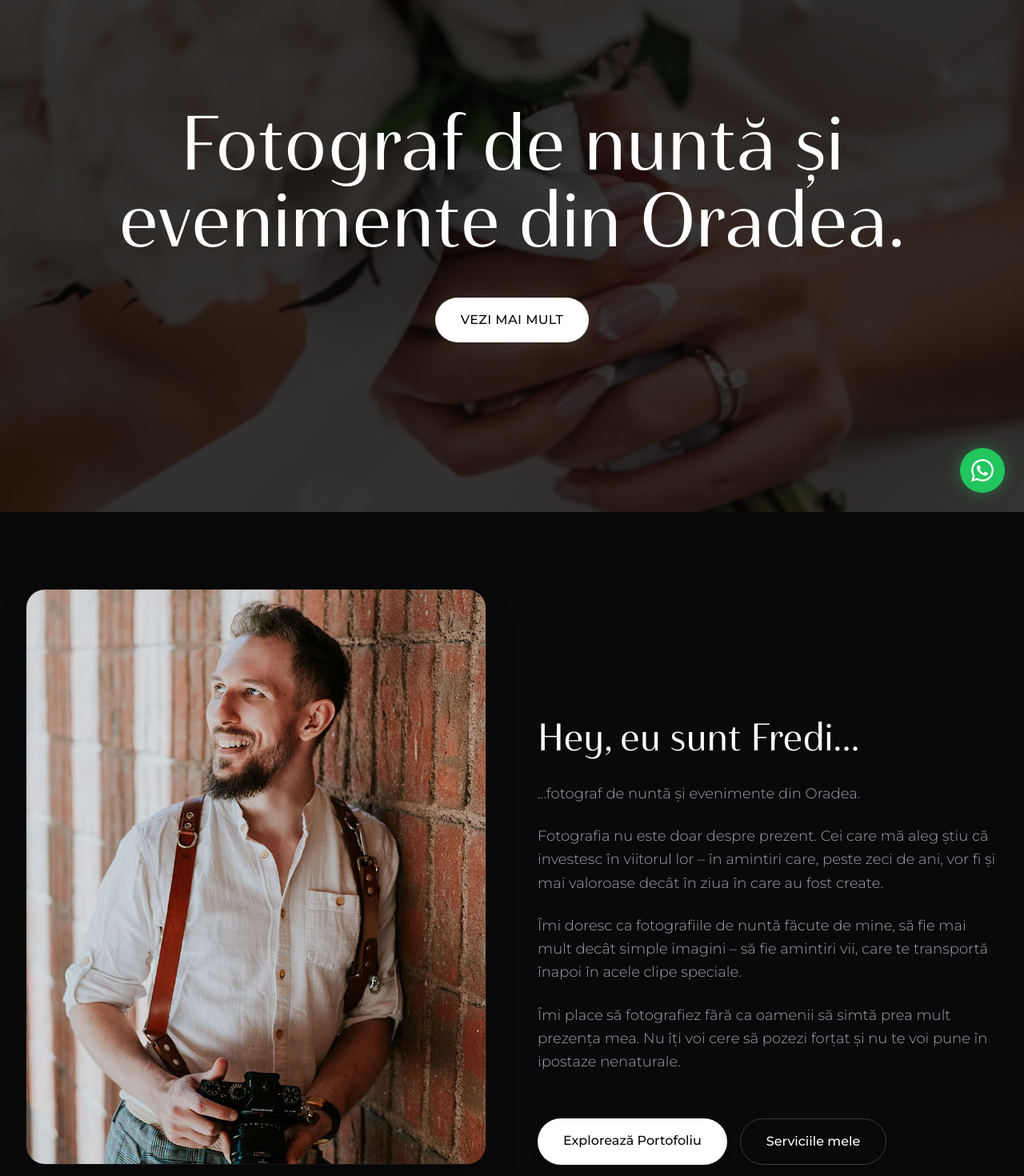
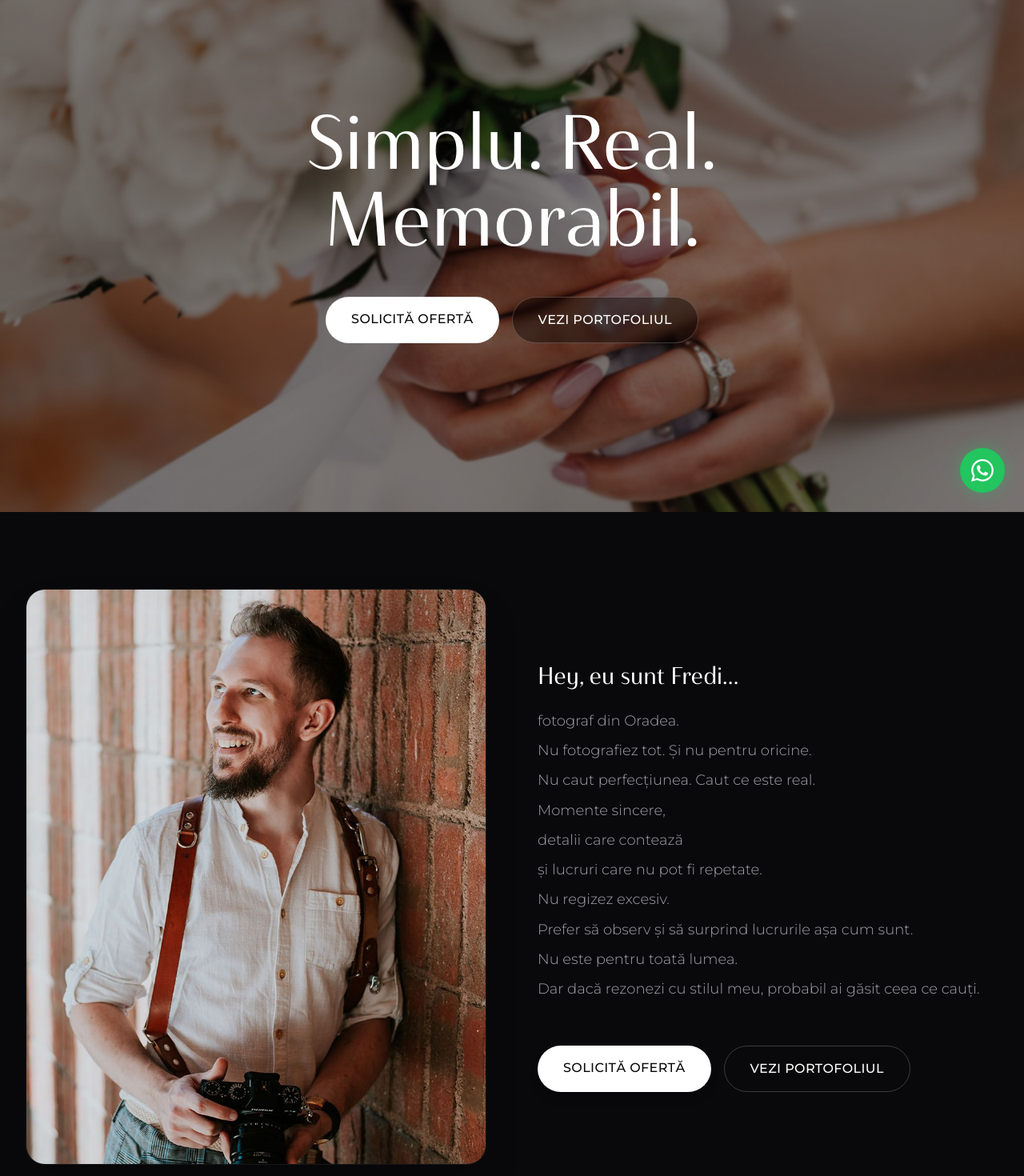
Before and after one commit to kristofihans/TrueFrame, a React (Vite) app: page /#/ in a window 1280 px wide. Shown: the part 160-1630 px from the top of the page at 80% size. Built offline with nearby package versions, Linux system fonts and the light colour scheme; no server answers.

Commit message:
update final

```diff
--- a/src/pages/Home.jsx
+++ b/src/pages/Home.jsx
@@ -67,7 +67,7 @@ export default function Home() {
       {/* 1. Hero Section with Slideshow */}
       <section className="relative h-screen flex flex-col justify-center items-center overflow-hidden pt-20">
         <div className="absolute inset-0 z-0">
-          <AnimatePresence mode="wait">
+          <AnimatePresence>
             <motion.img
               key={currentHero}
               src={heroImages[currentHero]}
@@ -87,18 +87,18 @@ export default function Home() {
             initial={{ opacity: 0, y: 20 }} animate={{ opacity: 1, y: 0 }} transition={{ duration: 0.8 }}
             className="text-5xl md:text-7xl lg:text-8xl font-serif font-normal text-white leading-tight mb-8"
           >
-            Fotograf de nuntă și evenimente din Oradea.
+            Simplu. Real. Memorabil.
           </motion.h1>
           <motion.div
             initial={{ opacity: 0, scale: 0.9 }} animate={{ opacity: 1, scale: 1 }} transition={{ duration: 0.8, delay: 0.4 }}
-            className="flex justify-center mt-12"
+            className="flex flex-col sm:flex-row justify-center mt-12 gap-4"
           >
-            <button
-              onClick={() => document.getElementById('bio').scrollIntoView({ behavior: 'smooth' })}
-              className="btn-primary font-medium tracking-wide uppercase shadow-[0_0_30px_rgba(255,255,255,0.1)]"
-            >
-              Vezi mai mult
-            </button>
+            <Link to="/contact" className="btn-primary font-medium tracking-wide uppercase shadow-[0_0_30px_rgba(255,255,255,0.1)]">
+              Solicită ofertă
+            </Link>
+            <Link to="/portofoliu" className="btn-outline bg-black/40 backdrop-blur-sm hover:!bg-black/60 font-medium tracking-wide uppercase">
+              Vezi portofoliul
+            </Link>
           </motion.div>
         </div>
       </section>
@@ -119,40 +119,32 @@ export default function Home() {
                   onError={(e) => { e.target.src = 'https://images.unsplash.com/photo-1554046920-90dcac028c24?q=80&w=3049&auto=format&fit=crop'; }}
                 />
               </div>
-              <div className="glass-panel p-8 rounded-2xl border border-white/20 shadow-2xl backdrop-blur-md">
-                <p className="text-sm md:text-base text-white font-medium text-center leading-relaxed italic">
-                  “Cred că secretul unei fotografii reușite stă în emoțiile sincere: o îmbrățișare caldă, o privire plină de emoție, o explozie de râs autentic. Te invit să vizualizezi portofoliul meu.”
-                </p>
-              </div>
             </motion.div>
 
             <motion.div
               initial="hidden" whileInView="visible" viewport={{ once: true }} variants={fadeIn}
               className="space-y-8 order-1 lg:order-2"
             >
-              <h2 className="text-4xl md:text-5xl font-serif font-normal text-white mb-6">Hey, eu sunt Fredi...</h2>
-              <div className="text-zinc-400 leading-relaxed text-lg font-light space-y-6">
-                <p>...fotograf de nuntă și evenimente din Oradea.</p>
-                <p>
-                  Fotografia nu este doar despre prezent. Cei care mă aleg știu că investesc în viitorul lor – în amintiri care, peste zeci de ani, vor fi și mai valoroase decât în ziua în care au fost create.
-                </p>
-                <p>
-                  Îmi doresc ca fotografiile de nuntă făcute de mine, să fie mai mult decât simple imagini – să fie amintiri vii, care te transportă înapoi în acele clipe speciale.
-                </p>
-                <p>
-                  Îmi place să fotografiez fără ca oamenii să simtă prea mult prezența mea. Nu îți voi cere să pozezi forțat și nu te voi pune în ipostaze nenaturale.
-                </p>
+              <div className="text-zinc-400 leading-relaxed text-lg font-light space-y-2">
+                <p className="text-white text-3xl font-serif mb-6">Hey, eu sunt Fredi…</p>
+                <p>fotograf din Oradea.</p>
+                <p>Nu fotografiez tot. Și nu pentru oricine.</p>
+                <p>Nu caut perfecțiunea. Caut ce este real.</p>
+                <p>Momente sincere,</p>
+                <p>detalii care contează</p>
+                <p>și lucruri care nu pot fi repetate.</p>
+                <p>Nu regizez excesiv.</p>
+                <p>Prefer să observ și să surprind lucrurile așa cum sunt.</p>
+                <p>Nu este pentru toată lumea.</p>
+                <p>Dar dacă rezonezi cu stilul meu, probabil ai găsit ceea ce cauți.</p>
               </div>
 
               {/* Desktop Buttons (Hidden on mobile) */}
               <div className="hidden lg:flex gap-4 pt-6">
-                <Link to="/portofoliu" className="btn-primary">Explorează Portofoliu</Link>
-                <button
-                  onClick={() => document.getElementById('servicii').scrollIntoView({ behavior: 'smooth' })}
-                  className="btn-outline"
-                >
-                  Serviciile mele
-                </button>
+                <Link to="/contact" className="btn-primary uppercase tracking-wide">Solicită ofertă</Link>
+                <Link to="/portofoliu" className="btn-outline uppercase tracking-wide">
+                  Vezi portofoliul
+                </Link>
               </div>
             </motion.div>
           </div>
@@ -164,13 +156,10 @@ export default function Home() {
             viewport={{ once: true }}
             className="lg:hidden flex flex-col gap-4 pt-12 w-full max-w-sm mx-auto px-4"
           >
-            <Link to="/portofoliu" className="btn-primary w-full text-center">Explorează Portofoliu</Link>
-            <button
-              onClick={() => document.getElementById('servicii').scrollIntoView({ behavior: 'smooth' })}
-              className="btn-outline w-full text-center"
-            >
-              Serviciile mele
-            </button>
+            <Link to="/contact" className="btn-primary w-full text-center uppercase tracking-wide">Solicită ofertă</Link>
+            <Link to="/portofoliu" className="btn-outline w-full text-center uppercase tracking-wide">
+              Vezi portofoliul
+            </Link>
           </motion.div>
         </div>
       </section>
@@ -257,11 +246,14 @@ export default function Home() {
               className="space-y-8"
             >
               <h2 className="text-4xl font-serif text-white">Garanție 100% Satisfacție</h2>
-              <p className="text-zinc-400 text-lg font-light leading-relaxed">
-                Mă angajez să livrez nu doar fotografii, ci emoții reale care dăinuiesc. Fiecare detaliu și privire este surprinsă cu devotament, la cele mai înalte standarde artistice, pentru ca amintirile voastre să fie absolut impecabile.
+              <p className="text-zinc-400 text-lg font-light leading-relaxed mb-4">
+                Fotografia are valoare pe termen lung — fie că este vorba despre amintiri, imagine personală sau identitatea unui brand.
+              </p>
+              <p className="text-zinc-400 text-lg font-light leading-relaxed mb-4">
+                Ofer această garanție pentru că am încredere deplină în munca mea și în ceea ce livrez. Dacă, după livrare, consideri că nu am respectat nivelul promis și rezultatul nu reflectă ceea ce am stabilit împreună, îți returnez întreaga sumă.
               </p>
               <p className="text-zinc-400 text-lg font-light leading-relaxed">
-                Dacă nu ești mulțumit de calitatea serviciilor mele, vom lucra împreună până când rezultatul final va fi cel dorit de tine.
+                Fotografia rămâne o formă de artă, iar preferințele pot fi diferite — de aceea, garanția nu acoperă aspectele subiective. Însă, dacă așteptările și promisiunile nu se aliniază, nu rămâi dezamăgit(ă).
               </p>
             </motion.div>
           </div>
@@ -377,8 +369,9 @@ export default function Home() {
               className="p-8 md:p-12 glass-panel rounded-[2.5rem] space-y-8"
             >
               <div className="pb-6 border-b border-white/10">
+                <h3 className="text-2xl font-serif text-white mb-2">Ce zici, începem împreună această aventură?</h3>
                 <p className="text-zinc-400 text-lg font-light leading-relaxed">
-                  Ai întrebări sau vrei să programezi o ședință? Scrie-ne și îți răspundem imediat!
+                  Am un număr limitat de locuri, deci dacă vrei să colaborăm, nu ezita să-mi lași un mesaj
                 </p>
               </div>
 
@@ -418,13 +411,15 @@ export default function Home() {
                 </div>
 
                 <select id="eventType" className="w-full px-4 py-3 bg-white/5 border border-white/10 rounded-xl focus:ring-2 focus:ring-white/20 focus:border-white/40 focus:bg-white/10 text-white transition-all outline-none appearance-none">
-                  <option value="" className="bg-zinc-900">Alege tipul de eveniment...</option>
-                  <option value="nunta" className="bg-zinc-900">Nuntă</option>
-                  <option value="botez" className="bg-zinc-900">Botez</option>
-                  <option value="sedinta" className="bg-zinc-900">Ședință Foto</option>
+                  <option value="" className="bg-zinc-900">Alege serviciul dorit</option>
+                  <option value="Fotografie de nuntă" className="bg-zinc-900">Fotografie de nuntă</option>
+                  <option value="Fotografie/filmare promoțională" className="bg-zinc-900">Fotografie/filmare promoțională</option>
+                  <option value="Fotografie de brand" className="bg-zinc-900">Fotografie de brand</option>
+                  <option value="Boudoir" className="bg-zinc-900">Boudoir</option>
+                  <option value="Închiriere cabină foto (photobooth)" className="bg-zinc-900">Închiriere cabină foto (photobooth)</option>
                 </select>
 
-                <textarea id="message" rows="3" required className="w-full px-4 py-3 bg-white/5 border border-white/10 rounded-xl focus:ring-2 focus:ring-white/20 focus:border-white/40 focus:bg-white/10 text-white placeholder:text-zinc-500 transition-all outline-none resize-none" placeholder="Mesajul tău *"></textarea>
+                <textarea id="message" rows="3" required className="w-full px-4 py-3 bg-white/5 border border-white/10 rounded-xl focus:ring-2 focus:ring-white/20 focus:border-white/40 focus:bg-white/10 text-white placeholder:text-zinc-500 transition-all outline-none resize-none" placeholder="Scrie-mi pe scurt despre evenimetul/proiectul tau"></textarea>
 
                 <button type="submit" className="w-full btn-primary !py-4 text-base tracking-wide uppercase mt-2 shadow-lg">
                   Trimite Mesajul
```
Also changed, not shown: src/pages/Contact.jsx (+9 -7 lines).
